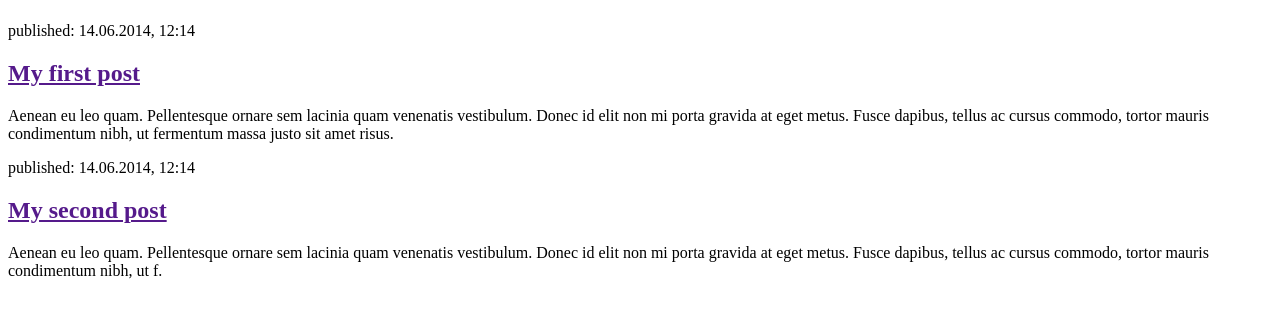
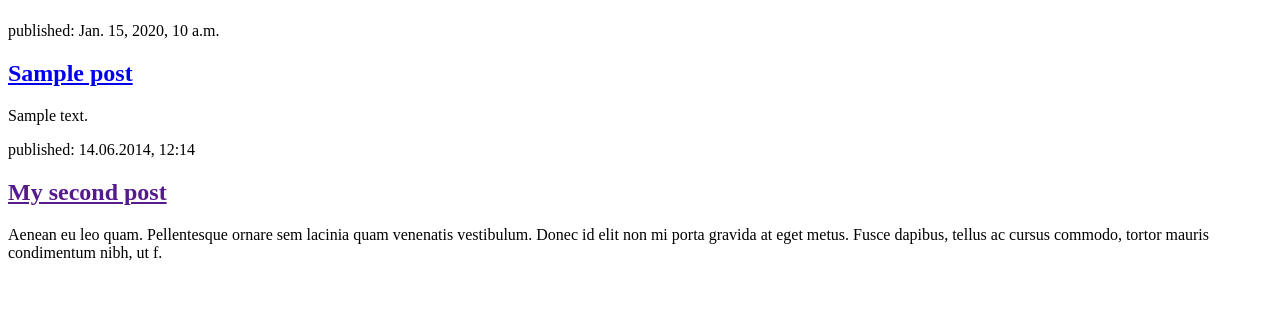
Before and after one commit to majid-757/test_blog, a Django app: page / in a window 1280 px wide. Shown: the part 58-376 px from the top of the page. Run offline with Django 3.2, Linux system fonts and the light colour scheme; tables that the repository leaves empty hold one stand-in row (values such as "Sample post").

Commit message:
Modified templates to display posts from database.

```diff
--- a/blog/models.py
+++ b/blog/models.py
@@ -1,7 +1,6 @@
 from django.db import models
 from django.conf import settings
 from django.utils import timezone
-
 
 
 
--- a/blog/views.py
+++ b/blog/views.py
@@ -1,6 +1,10 @@
 from django.shortcuts import render
+from django.utils import timezone
 
-
+from .models import Post
 
 def post_list(request):
-    return render(request, 'blog/post_list.html', {})
+
+    posts = Post.objects.all()
+
+    return render(request, 'blog/post_list.html', {'posts': posts})
--- a/templates/blog/post_list.html
+++ b/templates/blog/post_list.html
@@ -8,12 +8,17 @@
             <h1><a href="/">Django Girls Blog</a></h1>
         </header>
 
-        <article>
-            <time>published: 14.06.2014, 12:14</time>
-            <h2><a href="">My first post</a></h2>
-            <p>Aenean eu leo quam. Pellentesque ornare sem lacinia quam venenatis vestibulum. Donec id elit non mi porta gravida at eget metus. Fusce dapibus, tellus ac cursus commodo, tortor mauris condimentum nibh, ut fermentum massa justo sit amet risus.</p>
-        </article>
+        {% for post in posts %}
 
+            <article>
+
+                <time>published: {{ post.published_date }}
+                <h2><a href="/">{{ post.title }}</a></h2>
+                <p> {{ post.text|linebreaksbr }} </p>
+
+            </article>
+
+        {% endfor %}
         <article>
             <time>published: 14.06.2014, 12:14</time>
             <h2><a href="">My second post</a></h2>
```
